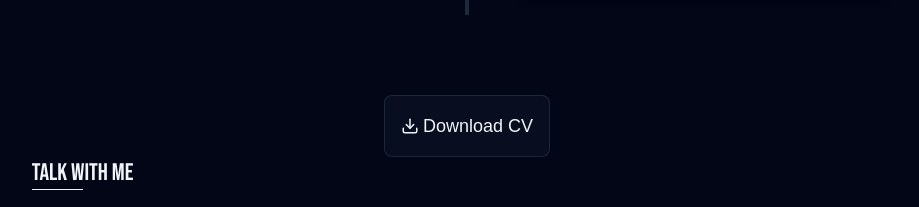
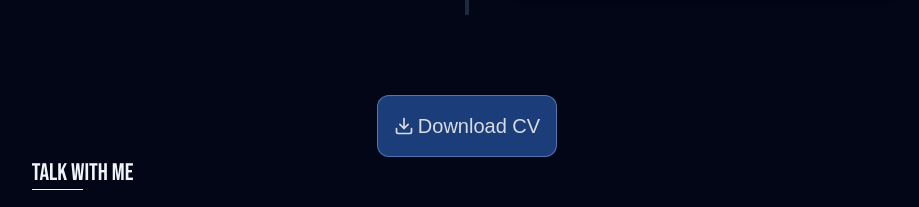
Before and after one commit to renanbrayner/nextfolio, a Next.js app: page /en in a window 1280 px wide. Shown: the part 4651-4858 px from the top of the page, without its empty margins (173-1092 px from the left). Built offline with nearby package versions, Linux system fonts and the light colour scheme; a web font is replaced by a local one.

Commit message:
ajustar estilização de botão de baixar currículo

```diff
--- a/src/app/[lang]/page.tsx
+++ b/src/app/[lang]/page.tsx
@@ -125,11 +125,12 @@ export default async function Home({
         <Timeline items={timeline} />
         <a
           href={cc}
-          download
-          className="mx-auto flex w-fit items-center gap-1 rounded-lg border border-slate-700/50 bg-slate-900/50 p-4 text-center text-lg"
+          download="Renan Brayner CV"
+          className="group mx-auto flex w-fit items-center gap-1 overflow-hidden rounded-xl border border-blue-300/50 bg-blue-500/50 p-4 text-xl brightness-90 transition-all duration-500 ease-in-out hover:scale-[1.02] md:hover:shadow-xl md:hover:brightness-100"
         >
           <FiDownload />
           {home.experience.download}
+          <div className="z-5 absolute -inset-full top-0 block h-full w-1/2 -skew-x-12 transform bg-gradient-to-r from-transparent to-white opacity-40 md:group-hover:animate-shine" />
         </a>
         <a
           href="#contact"
```
